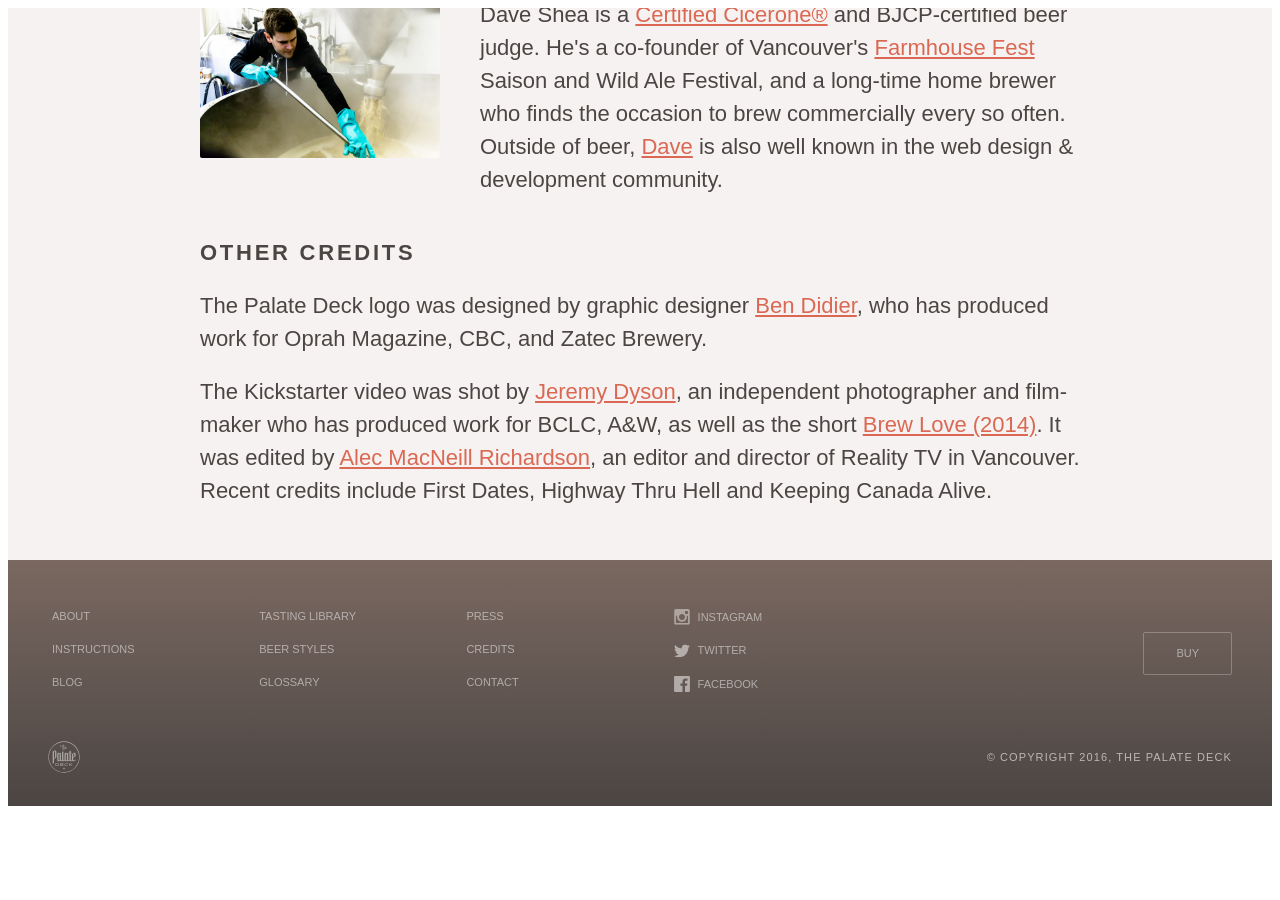
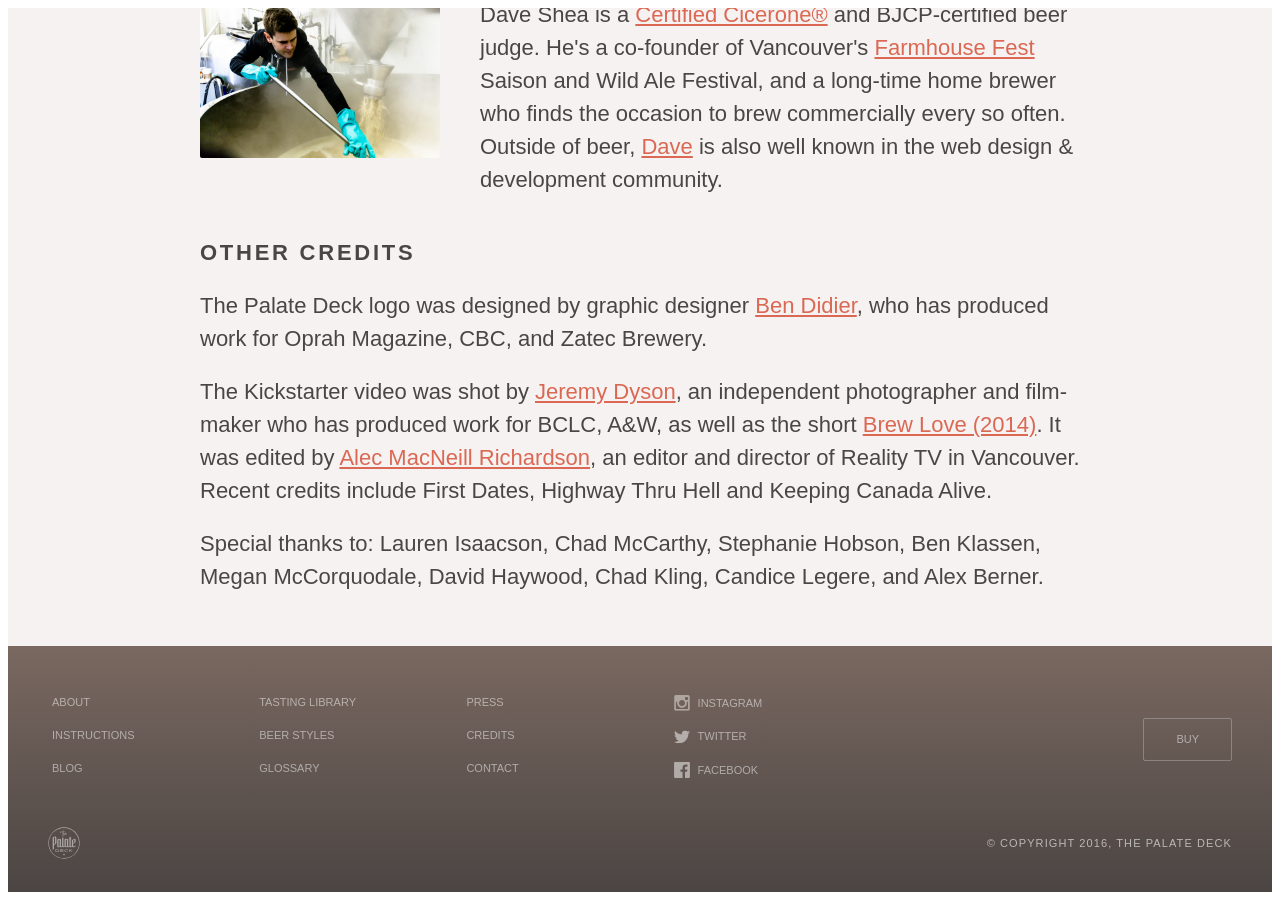
Before and after one commit to mezzoblue/palatedeck.com, a Jekyll site: the page built from credits.html, in a window 1280 px wide and 900 px high, scrolled down 296 px. Built offline with Jekyll 4.4.1, drawn with Linux system fonts in a browser that asks for light colours; nearby versions of some CDN libraries; before the commit the page ends 1110 px from its top, so only the background shows below that.

Commit message:
Updating credits

```diff
--- a/credits.html
+++ b/credits.html
@@ -29,6 +29,8 @@
 
   <p>The Kickstarter video was shot by <a href="http://www.jsdyson.ca/">Jeremy Dyson</a>, an independent photographer and film-maker who has produced work for BCLC, A&amp;W, as well as the short <a href="http://www.imdb.com/title/tt3797236/">Brew Love (2014)</a>. It was edited by <a href="http://www.imdb.com/name/nm1564879/">Alec MacNeill Richardson</a>, an editor and director of Reality TV in Vancouver. Recent credits include First Dates, Highway Thru Hell and Keeping Canada Alive.</p>
 
+  <p>Special thanks to: Lauren Isaacson, Chad McCarthy, Stephanie Hobson, Ben Klassen, Megan McCorquodale, David Haywood, Chad Kling, Candice Legere, and Alex Berner.</p>
+
 </div>
 
 &nbsp;
```
Also changed, not shown: press-qa.html (+6 -4 lines), 3 other files.
